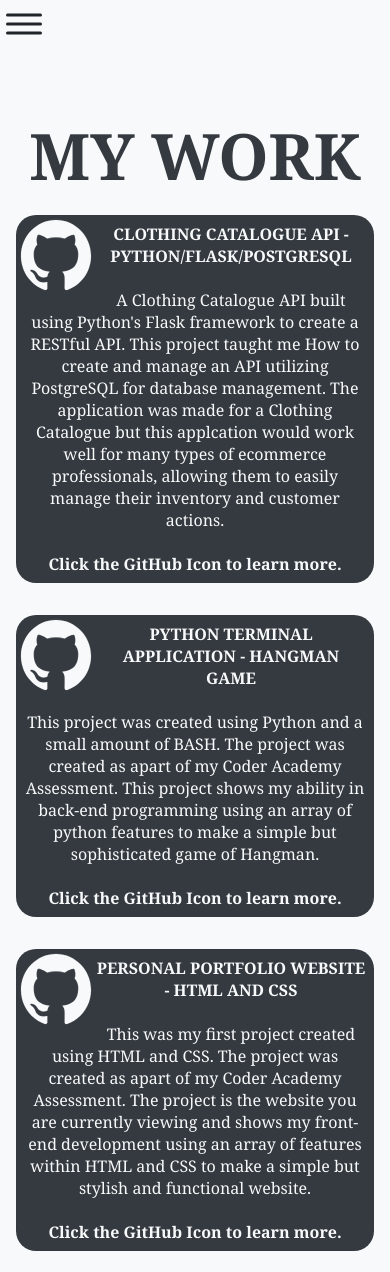
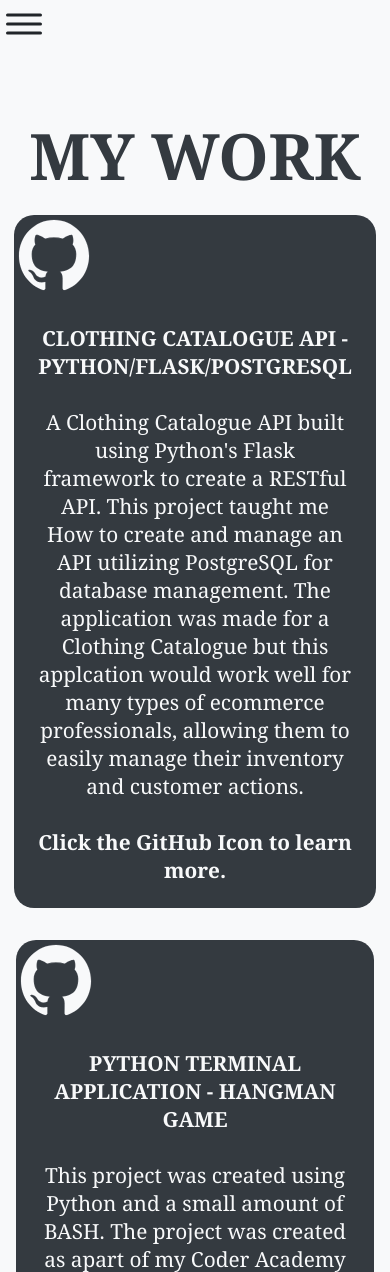
Before and after one commit to Mfern10/Portfolio, a plain HTML site: page src/portfolio.html in a window 390 px wide. Shown: the top 1272 px of the page. Drawn offline with nearby package versions, Linux system fonts and the light colour scheme.

Commit message:
made all boxes clickable links fixed hover in portfolio and checked responsiveness

```diff
--- a/src/portfolio.css
+++ b/src/portfolio.css
@@ -30,17 +30,17 @@ h1 {
 
 .box a {
   text-decoration: none;
-
 }
 
 .box a:hover {
-  background-color: rgb(61, 62, 62);
+  background-color: lightblue;
+  border-radius: 20px;
 }
 
 .project-icon {
   color: #f8f9fa;
   font-size: 5rem;
-  float: left;
+  float: center;
 }
 
 /* .project-icon:hover {
@@ -50,15 +50,16 @@ h1 {
 
 .mywork {
   font-size: 1.5rem;
-  text-align: center;
   padding: 0.5rem;
   color: #f8f9fa;
+  text-align: center;
 }
 
 /* MQ for above mobile sizing. */
 @media only screen and (min-width: 375px) {
   .mywork {
-    font-size: 1rem;
+    font-size: 1.3rem;
+    margin: 1rem;
   }
 
   .box {
```
Also changed, not shown: src/portfolio.html (+2 -2 lines).
